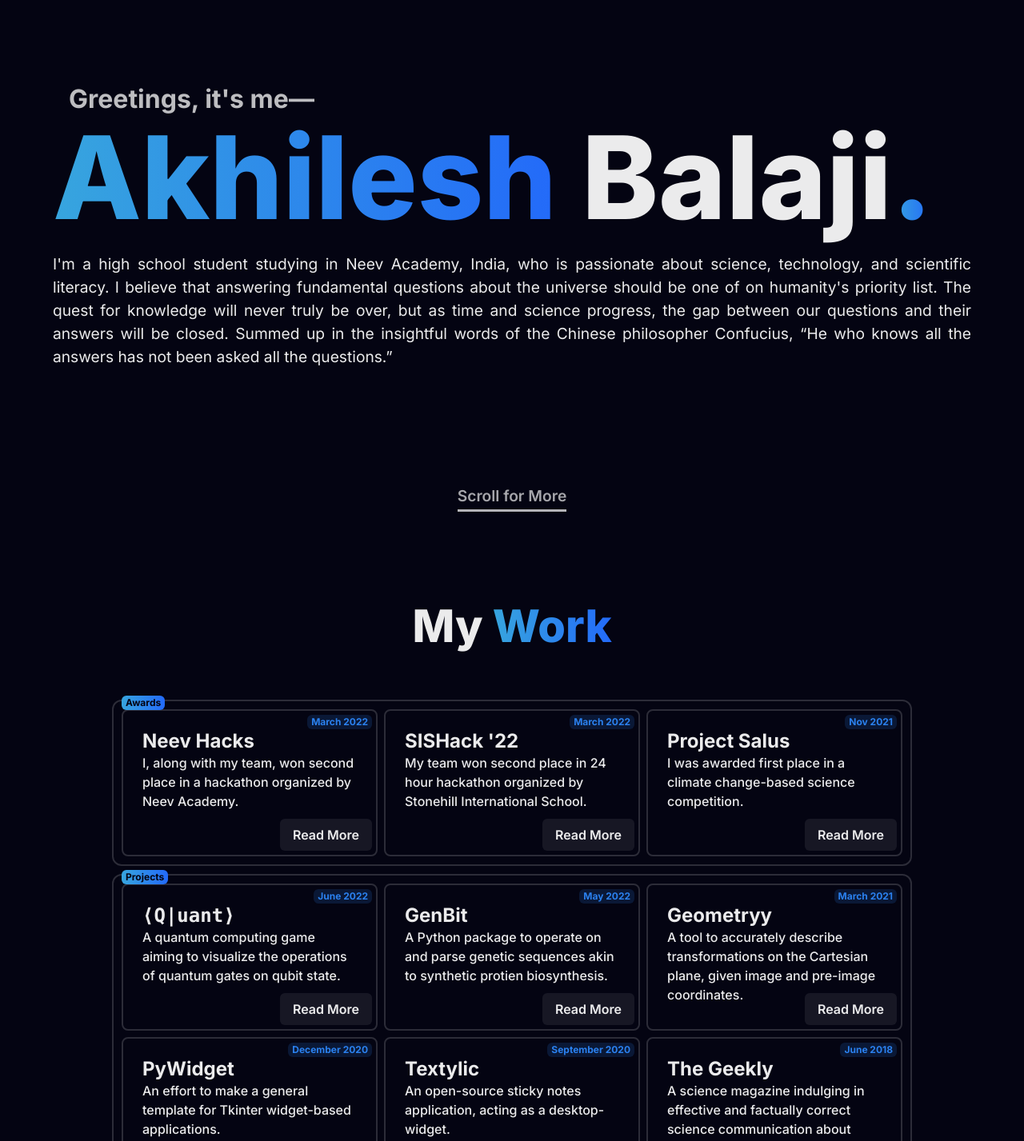
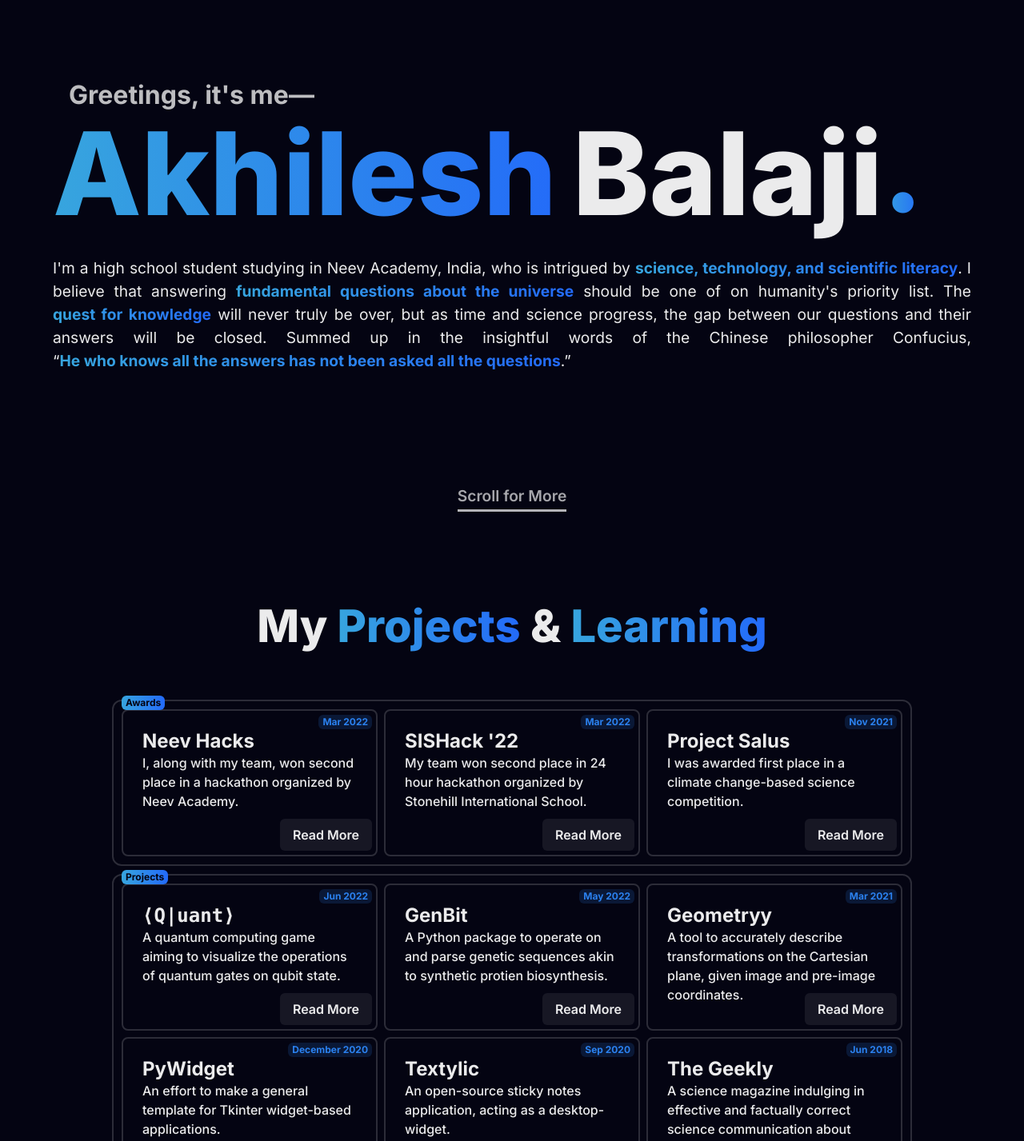
Before and after one commit to akhilesh-balaji/akhilesh-balaji.github.io, a React (Create React App) app: page / in a window 1280 px wide. Shown: the part 120-1547 px from the top of the page at 80% size. Built offline with nearby package versions, Linux system fonts and the light colour scheme.

Commit message:
Minor stylistic changes

```diff
--- a/public/index.html
+++ b/public/index.html
@@ -25,6 +25,11 @@
       Learn how to configure a non-root public URL by running `npm run build`.
     -->
     <title>Akhilesh Balaji</title>
+    <style>
+        html {
+            scroll-behavior: smooth;
+        }
+    </style>
 </head>
 
 <body>
--- a/src/components/App.js
+++ b/src/components/App.js
@@ -8,7 +8,7 @@ import '@fontsource/inter/700.css';
 import '@fontsource/inter/800.css';
 
 import React from 'react';
-import { ChakraProvider, Container } from '@chakra-ui/react';
+import { Box, ChakraProvider, Container } from '@chakra-ui/react';
 import { useMediaQuery } from 'react-responsive';
 
 import theme from '../theme/theme';
@@ -35,11 +35,12 @@ function App() {
       <Container
         maxW={'container.xl'}
         fontSize={!isBigScreen ? '0.88em' : '1em'}
-        overflowX={"clip"}
+        overflowX={'clip'}
       >
         <EasterEgg />
         <Header />
         <LandingPage />
+        <Box>
           <ScrollFade>
             <Work />
           </ScrollFade>
@@ -47,6 +48,7 @@ function App() {
             <CodeQuantity />
           </ScrollFade>
           <Contact />
+        </Box>
         <Footer />
       </Container>
     </ChakraProvider>
--- a/src/components/EasterEgg.js
+++ b/src/components/EasterEgg.js
@@ -1,3 +1,4 @@
+import { Box } from '@chakra-ui/react';
 import { HiddenEasterEgg } from 'react-hidden-easter-egg';
 import { ConfettiCanvas } from 'react-raining-confetti';
 
@@ -7,7 +8,7 @@ export default function EasterEgg() {
         code={['c', 'o', 'n', 'f', 'e', 't', 't', 'i']}
         resetEggMs={10000}
       >
-          <ConfettiCanvas active={true} stopAfterMs={5000} />
+        <ConfettiCanvas active={true} stopAfterMs={5000} />{' '}
       </HiddenEasterEgg>
   );
 }
--- a/src/components/Footer.js
+++ b/src/components/Footer.js
@@ -6,29 +6,41 @@ import {
   Spacer,
   Text,
   Center,
-  Link
+  Link,
+  Highlight
 } from '@chakra-ui/react';
 
 export default function Footer() {
   return (
-        <Box my={'20px'} borderRadius={'xl'} borderWidth={'2px'} p={'10px'}>
-          <Flex gap={"8px"}>
+    <Box my={'20px'} borderRadius={'xl'} borderWidth={'2px'} p={'12px'}>
+      <Flex gap={'8px'}>
         <Center h="max-height">
           <Text fontSize={'1.1em'} fontWeight={'medium'} opacity={'60%'}>
-              © Akhilesh Balaji, 2022. All rights reserved.
-            </Text>
-            </Center>
+            {' '}
+            <Highlight
+              query={'Akhilesh Balaji'}
+              styles={{
+                bgClip: 'text',
+                bgGradient: 'linear-gradient(to-r, blue.300, blue.400)',
+                fontWeight: "bold",
+                opacity: "500% !important"
+              }}
+            >
+              ©Akhilesh Balaji, 2022. All rights reserved.
+            </Highlight>
+          </Text>{' '}
+        </Center>{' '}
         <Spacer />
-            <Link href={"https://github.com/akhilesh-balaji"}>
-              <IconButton icon={<FaGithub />} />
-            </Link>
-            <Link href={"https://www.linkedin.com/in/akhilesh-balaji/"}>
-              <IconButton icon={<FaLinkedin />} />
-            </Link>
-            <Link href={"https://www.youtube.com/@akhilesh-balaji"}>
-              <IconButton icon={<FaYoutube />} />
-            </Link>
-          </Flex>
+        <Link href={'https://github.com/akhilesh-balaji'}>
+          <IconButton icon={<FaGithub />} />{' '}
+        </Link>{' '}
+        <Link href={'https://www.linkedin.com/in/akhilesh-balaji/'}>
+          <IconButton icon={<FaLinkedin />} />{' '}
+        </Link>{' '}
+        <Link href={'https://www.youtube.com/@akhilesh-balaji'}>
+          <IconButton icon={<FaYoutube />} />{' '}
+        </Link>{' '}
+      </Flex>{' '}
     </Box>
   );
 }
--- a/src/components/LandingPage.js
+++ b/src/components/LandingPage.js
@@ -1,3 +1,5 @@
+import React, { useRef } from 'react';
+
 import {
   Text,
   VStack,
@@ -5,8 +7,11 @@ import {
   Heading,
   Highlight,
   Image,
+  Flex,
+  Link,
 } from '@chakra-ui/react';
 import { useMediaQuery } from 'react-responsive';
+import { motion } from 'framer-motion';
 
 export default function LandingPage() {
   const isDesktopOrLaptop = useMediaQuery({
@@ -17,6 +22,8 @@ export default function LandingPage() {
   const isPortrait = useMediaQuery({ query: '(orientation: portrait)' });
   console.log('Is Portrait? ' + isPortrait);
   console.log('Is Big Screen? ' + isBigScreen);
+
+  const constraintsRef = useRef(null);
 
   return (
     <Center minH={'100vh'} px={'50px'} pos={'relative'} id={'landing'}>
@@ -36,25 +43,72 @@ export default function LandingPage() {
           fontWeight={'black'}
           width={'100%'}
         >
+          <Flex>
+            <Highlight
+              query={['Akhilesh', '.']}
+              styles={{
+                bgClip: 'text',
+                bgGradient: 'linear-gradient(to-r, blue.300, blue.400)',
+                pr: '20px',
+              }}
+            >
+              Akhilesh Balaji
+            </Highlight>
+            <motion.div ref={constraintsRef}>
+              <motion.div drag dragConstraints={constraintsRef}>
+                <motion.div
+                  initial={{ y: 0 }}
+                  animate={{ y: -25 }}
+                  transition={{
+                    repeat: Infinity,
+                    repeatType: 'mirror',
+                    type: 'tween',
+                    stiffness: 260,
+                    damping: 20,
+                  }}
+                  style={{
+                    paddingBottom: '10px',
+                    cursor: 'grab',
+                  }}
+                >
+                  <Highlight
+                    query={'.'}
+                    styles={{
+                      bgClip: 'text',
+                      bgGradient: 'linear-gradient(to-r, blue.300, blue.400)',
+                      mb: '20px',
+                    }}
+                  >
+                    .
+                  </Highlight>
+                </motion.div>
+              </motion.div>
+            </motion.div>
+          </Flex>
+        </Heading>
+        <Text fontSize={'1.2em'} align={'justify'}>
           <Highlight
-            query={['Akhilesh', '.']}
+            query={[
+              'science, technology, and scientific literacy',
+              'fundamental questions about the universe',
+              'quest for knowledge',
+              'he who knows all the answers has not been asked all the questions',
+            ]}
             styles={{
               bgClip: 'text',
               bgGradient: 'linear-gradient(to-r, blue.300, blue.400)',
+              fontWeight: 'bold',
             }}
           >
-            Akhilesh Balaji.
+            I'm a high school student studying in Neev Academy, India, who is
+            intrigued by science, technology, and scientific literacy. I believe
+            that answering fundamental questions about the universe should be
+            one of on humanity's priority list. The quest for knowledge will
+            never truly be over, but as time and science progress, the gap
+            between our questions and their answers will be closed. Summed up in
+            the insightful words of the Chinese philosopher Confucius, “He who
+            knows all the answers has not been asked all the questions.”
           </Highlight>
-        </Heading>
-        <Text fontSize={'1.2em'} align={'justify'}>
-          I'm a high school student studying in Neev Academy, India, who is
-          passionate about science, technology, and scientific literacy. I
-          believe that answering fundamental questions about the universe should
-          be one of on humanity's priority list. The quest for knowledge will
-          never truly be over, but as time and science progress, the gap between
-          our questions and their answers will be closed. Summed up in the
-          insightful words of the Chinese philosopher Confucius, “He who knows
-          all the answers has not been asked all the questions.”
         </Text>
       </VStack>
       <Text
@@ -67,7 +121,7 @@ export default function LandingPage() {
         pos={'absolute'}
         bottom={'5%'}
       >
-        Scroll for More
+        <Link href="#work" textDecoration={"none"} _hover={{textDecoration: "none", transform: "translateY(-20px)"}}>Scroll for More</Link>
       </Text>
     </Center>
   );
--- a/src/components/ScrollFade.js
+++ b/src/components/ScrollFade.js
@@ -13,7 +13,7 @@ export default function ScrollFade(props) {
           initial="offscreen"
           whileInView="onscreen"
           variants={variants}
-          viewport={{ once: false, amount: 0.3 }}
+          viewport={{ once: true, amount: 0.3 }}
         >{props.children}</motion.div>
     );
   }
--- a/src/components/work/Awards.js
+++ b/src/components/work/Awards.js
@@ -1,5 +1,5 @@
-import WorkSection from "./WorkSection";
-import WorkItem from "./WorkItem";
+import WorkSection from './WorkSection';
+import WorkItem from './WorkItem';
 
 import neevHacksLink from '../../files/NeevHacks Akhilesh_Balaji.pdf';
 import salusLink from '../../files/Akhilesh Balaji Project Salus.pdf';
@@ -13,23 +13,23 @@ export default function Awards() {
         workDesc={
           'I, along with my team, won second place in a hackathon organized by Neev Academy.'
         }
-        workDate={'March 2022'}
+        workDate={'Mar 2022'}
         workExtDesc={
-          'On March 12th of 2022, I, along with a team of 3 other members, won the prize for the first runner up, in a hackathon hosted by Neev Academy, Neev Hacks. We created a browser extension, written in traditional web development tools, that would assist students in the management of their time effectively, such that they could complete each of their tasks based on which one was most important. This was done taking into account the total screen time that each task would add up to, so that we could provide eye and mindfulness breaks in between. One of the hardest parts about creating this was programming the algorithm to order tasks, and decide on the amount of time required for each task.'
+          'On Mar 12th of 2022, I, along with a team of 3 other members, won the prize for the first runner up, in a hackathon hosted by Neev Academy, Neev Hacks. We created a browser extension, written in traditional web development tools, that would assist students in the management of their time effectively, such that they could complete each of their tasks based on which one was most important. This was done taking into account the total screen time that each task would add up to, so that we could provide eye and mindfulness breaks in between. One of the hardest parts about creating this was programming the algorithm to order tasks, and decide on the amount of time required for each task.'
         }
         workLink={neevHacksLink}
-      />
+      />{' '}
       <WorkItem
         workTitle={"SISHack '22"}
         workDesc={
           'My team won second place in 24 hour hackathon organized by Stonehill International School.'
         }
-        workDate={'March 2022'}
+        workDate={'Mar 2022'}
         workExtDesc={
-          "March 5th was when my team of 5 members won the second place in a 24-hour hackathon organized by Stonehill International School. Of the three themes offered to us, we picked 'Responsible consumption and production.' In accordance with aforesaid theme, our product was a carbon footprint tracker that aimed to motivate the user to reduce their carbon footprint to as low as it could possibly be, taking into account the food that they consumed, how they travelled, &c. The hackathon helped build my collaboration skills as the team leader, working effectively and co-operatively towards a single goal."
+          "Mar 5th was when my team of 5 members won the second place in a 24-hour hackathon organized by Stonehill International School. Of the three themes offered to us, we picked 'Responsible consumption and production.' In accordance with aforesaid theme, our product was a carbon footprint tracker that aimed to motivate the user to reduce their carbon footprint to as low as it could possibly be, taking into account the food that they consumed, how they travelled, &c. The hackathon helped build my collaboration skills as the team leader, working effectively and co-operatively towards a single goal."
         }
         workLink={sisHackLink}
-      />
+      />{' '}
       <WorkItem
         workTitle={'Project Salus'}
         workDesc={
@@ -37,10 +37,10 @@ export default function Awards() {
         }
         workDate={'Nov 2021'}
         workExtDesc={
-          'On 26 November 2021, I, along with another team member, won a climate change-themed science fest organized by Christ Junior College called Project Salus. It consisted of two parts. The first consisted of climate change-themed science challenges which were time-bound and had to be solved using Python within 10 minutes. After we passed this round, we were instructed to create a video about how a particular country was implementing the UNSDGs, which had to be done at night. Specifically, the time alloted was 10:30 PM–12:30 AM. Then, we had to present this video to the judges, and they asked us questions about the presentation. Overall, it was an enriching experience. Click to the left to view my certificate.'
+          'On 26 Nov 2021, I, along with another team member, won a climate change-themed science fest organized by Christ Junior College called Project Salus. It consisted of two parts. The first consisted of climate change-themed science challenges which were time-bound and had to be solved using Python within 10 minutes. After we passed this round, we were instructed to create a video about how a particular country was implementing the UNSDGs, which had to be done at night. Specifically, the time alloted was 10:30 PM–12:30 AM. Then, we had to present this video to the judges, and they asked us questions about the presentation. Overall, it was an enriching experience. Click to the left to view my certificate.'
         }
         workLink={salusLink}
-      />
+      />{' '}
     </WorkSection>
   );
 }
--- a/src/components/work/Projects.js
+++ b/src/components/work/Projects.js
@@ -1,21 +1,24 @@
-import WorkSection from "./WorkSection";
-import WorkItem from "./WorkItem";
-import { Code, Text } from "@chakra-ui/react";
+import WorkSection from './WorkSection';
+import WorkItem from './WorkItem';
+import { Code, Text } from '@chakra-ui/react';
 
 export default function Projects() {
   return (
-        <WorkSection sectionTitle={"Projects"}>
+    <WorkSection sectionTitle={'Projects'}>
       <WorkItem
-                workTitle={<Text fontFamily={"Iosevka Expanded, Consolas, monospace"}>⟨Q|uant⟩</Text>}
+        workTitle={
+          <Text fontFamily={'Iosevka Expanded, Consolas, monospace'}>
+            {' '}
+            ⟨Q|uant⟩{' '}
+          </Text>
+        }
         workDesc={
           'A quantum computing game aiming to visualize the operations of quantum gates on qubit state.'
         }
-                workDate={'June 2022'}
-                workExtDesc={
-                "Coming soon."
-                }
-                workLink={""}
-            />
+        workDate={'Jun 2022'}
+        workExtDesc={'Coming soon.'}
+        workLink={''}
+      />{' '}
       <WorkItem
         workTitle={'GenBit'}
         workDesc={
@@ -23,21 +26,21 @@ export default function Projects() {
         }
         workDate={'May 2022'}
         workExtDesc={
-                "This was a Python package I had initially created while exploring the startling similarities between gene parsing in cells and the execution of algorithms in computer science. The tool lets one operate on DNA/RNA genetic sequences using a computer, the same way protein biosynthesis would happen within a cell. For instance, a given DNA sequence can be converted into an RNA sequence, and then an amino acid sequence. The full name of the protein then generated can also be found."
+          'This was a Python package I had initially created while exploring the startling similarities between gene parsing in cells and the execution of algorithms in computer science. The tool lets one operate on DNA/RNA genetic sequences using a computer, the same way protein biosynthesis would happen within a cell. For instance, a given DNA sequence can be converted into an RNA sequence, and then an amino acid sequence. The full name of the protein then generated can also be found.'
         }
-                workLink={"https://github.com/akhilesh-balaji/GenBit"}
-            />
+        workLink={'https://github.com/akhilesh-balaji/GenBit'}
+      />{' '}
       <WorkItem
         workTitle={'Geometryy'}
         workDesc={
           'A tool to accurately describe transformations on the Cartesian plane, given image and pre-image coordinates.'
         }
-                workDate={'March 2021'}
+        workDate={'Mar 2021'}
         workExtDesc={
           "My mathematics class recently covered transformations on the Cartesian's plane. I was handed a problem in which the pre-image coordinates and the image coordinates of a triangle were given, and I was asked to describe the transformation that had occurred. The trial-and-error method to describe the transformation would simply not work, as there are different transformations with countless different factors that could have occurred. There are, of course, methods to do this manually. But, this was a tedious process, and there were no existing tools to do this."
         }
-                workLink={"https://github.com/akhilesh-balaji/PyWidget"}
-            />
+        workLink={'https://github.com/akhilesh-balaji/PyWidget'}
+      />{' '}
       <WorkItem
         workTitle={'PyWidget'}
         workDesc={
@@ -45,32 +48,32 @@ export default function Projects() {
         }
         workDate={'December 2020'}
         workExtDesc={
-                "During the creation of Textylic, I was forced to create my own mechanism for widget-style applications. In an effort to make it easier for others with the same goal in mind, I created and open-sourced a general framework for similar applications—PyWidget. The framework provides a general template for the window, that can be integrated with any other combination of Tkinter widgets."
+          'During the creation of Textylic, I was forced to create my own mechanism for widget-style applications. In an effort to make it easier for others with the same goal in mind, I created and open-sourced a general framework for similar applications—PyWidget. The framework provides a general template for the window, that can be integrated with any other combination of Tkinter widgets.'
         }
-                workLink={"https://github.com/akhilesh-balaji/PyWidget"}
-            />
+        workLink={'https://github.com/akhilesh-balaji/PyWidget'}
+      />{' '}
       <WorkItem
         workTitle={'Textylic'}
         workDesc={
           'An open-source sticky notes application, acting as a desktop-widget.'
         }
-                workDate={'September 2020'}
+        workDate={'Sep 2020'}
         workExtDesc={
-                "In early 2020, I finished learning Python, and wished to put my knowledge to good use. Using the design-engineering cycle, I searched for possible problems I could solve, and eventually ended with this problem statement: native sticky notes are interfering when interacting with the operating system. The solution? A sticky notes application that stays on the desktop, without integrating with the native window manager and dock."
+          'In early 2020, I finished learning Python, and wished to put my knowledge to good use. Using the design-engineering cycle, I searched for possible problems I could solve, and eventually ended with this problem statement: native sticky notes are interfering when interacting with the operating system. The solution? A sticky notes application that stays on the desktop, without integrating with the native window manager and dock.'
         }
-                workLink={"https://github.com/akhilesh-balaji/Textylic"}
-            />
+        workLink={'https://github.com/akhilesh-balaji/Textylic'}
+      />{' '}
       <WorkItem
         workTitle={'The Geekly'}
         workDesc={
           'A science magazine indulging in effective and factually correct science communication about scientific concepts.'
         }
-                workDate={'June 2018'}
+        workDate={'Jun 2018'}
         workExtDesc={
           "The Geekly is a science magazine that focuses on effective science communication, making complex ideas intuitive without oversimplifying things to the point of factual fallacy. The magazine's is best expressed by the words of the ancient philosopher, Confucius—“He who knows all the answers has not been asked all the questions.” I started The Geekly in an attempt to valiantly (or so I thought) defend science for miscommunication. Certain scientific concepts are frequently subject to misleading explanations and inaccurate analogies, or they are filled with jargon and mathematics incomprehensible to the layman. The Geekly finds the balance between the two."
         }
-                workLink={"https://www.thegeekly.net/"}
-            />
+        workLink={'https://www.thegeekly.net/'}
+      />{' '}
     </WorkSection>
   );
 }
--- a/src/components/work/Work.js
+++ b/src/components/work/Work.js
@@ -11,13 +11,13 @@ export default function Work() {
         <VStack>
           <Heading fontSize={'3.5em'} fontWeight={'extrabold'}>
             <Highlight
-              query={'Work'}
+              query={['Projects', 'Learning']}
               styles={{
                 bgGradient: 'linear-gradient(to-r, blue.300, blue.400)',
                 bgClip: 'text',
               }}
             >
-              My Work
+              My Projects & Learning
             </Highlight>
           </Heading>
           <Center>
```
Also changed, not shown: src/components/Header.js (+27 -21 lines), src/components/Tools.js (+11 -2 lines), src/components/work/Courses.js (+6 -6 lines). Lines whose indentation alone changed are shown as unchanged.
